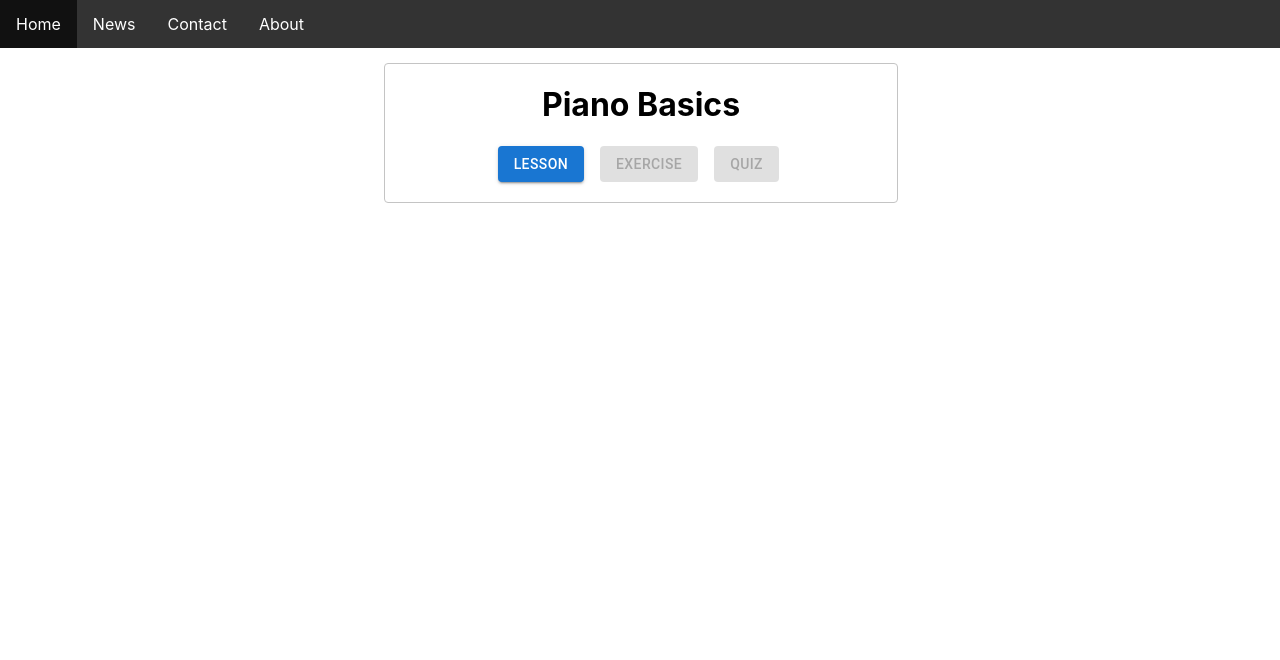
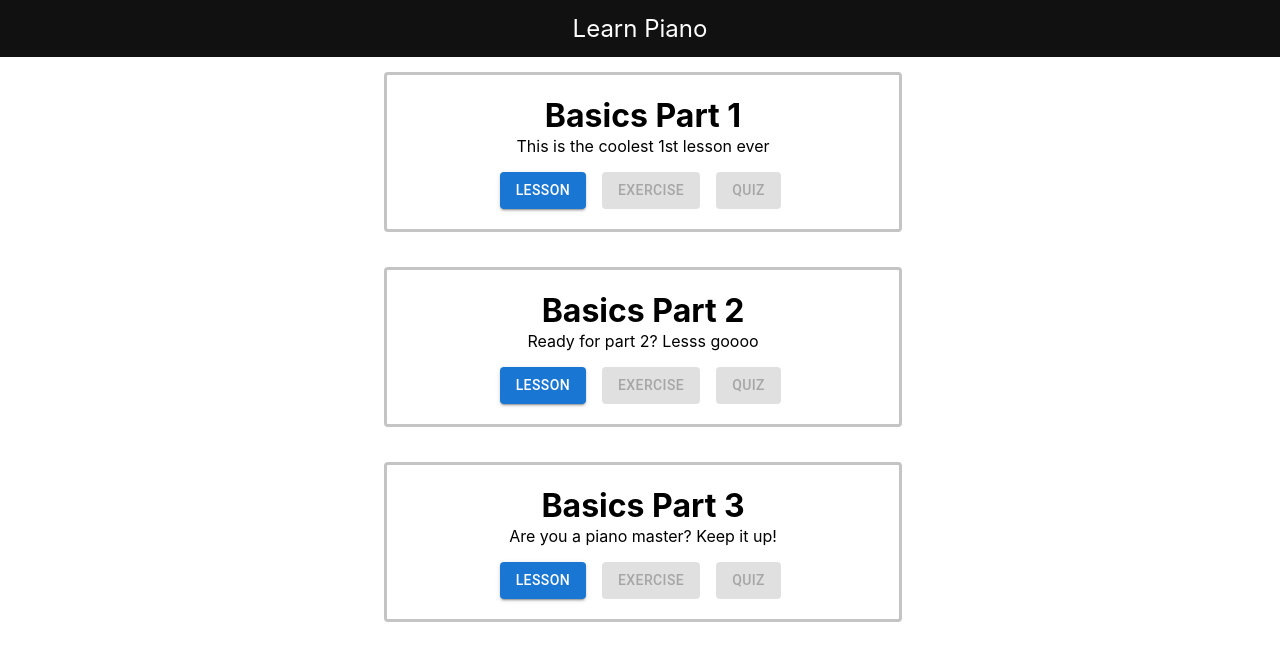
Before and after one commit to saingledue/MusicLessons, a React (Create React App) app in the folder learn-piano/: page / in a window 1280 px wide. Shown: the top 660 px of the page. Built offline with nearby package versions, Linux system fonts and the light colour scheme.

Commit message:
Updated Base homepage layout

```diff
--- a/learn-piano/package.json
+++ b/learn-piano/package.json
@@ -9,6 +9,7 @@
     "@testing-library/jest-dom": "^5.14.1",
     "@testing-library/react": "^11.2.7",
     "@testing-library/user-event": "^12.8.3",
+    "prop-types": "^15.7.2",
     "react": "^17.0.2",
     "react-dom": "^17.0.2",
     "react-scripts": "4.0.3",
--- a/learn-piano/src/App.js
+++ b/learn-piano/src/App.js
@@ -7,7 +7,9 @@ function App() {
   return (
     <div className="App">
       <NavBar></NavBar>
-      <LessonCard></LessonCard>
+      <LessonCard lessonName='Basics Part 1' description="This is the coolest 1st lesson ever"></LessonCard>
+      <LessonCard lessonName='Basics Part 2' description="Ready for part 2? Lesss goooo"></LessonCard>
+      <LessonCard lessonName='Basics Part 3' description="Are you a piano master? Keep it up!"></LessonCard>
       {/* <header className="App-header">
         <img src={logo} className="App-logo" alt="logo" />
         <p>
--- a/learn-piano/src/components/lessoncard.jsx
+++ b/learn-piano/src/components/lessoncard.jsx
@@ -2,15 +2,20 @@ import React, { Component } from "react";
 import './styles/lessoncard.css';
 import Button from '@mui/material/Button';
 import Stack from '@mui/material/Stack';
+import PropTypes from 'prop-types';
 //https://mui.com/api/button/
 class LessonCard extends Component {
+
     render() {
         return (
             <React.Fragment >
                 <body className="lessoncard">
                     <h1 >
-                        Piano Basics
+                        {this.props.lessonName}
                     </h1>
+                    <p>
+                        {this.props.description}
+                    </p>
                     <Stack direction="row" className="button" spacing={2}>
                         <Button variant="contained">Lesson</Button>
                         <Button variant="contained" disabled>Exercise</Button>
@@ -22,4 +27,9 @@ class LessonCard extends Component {
     }
 }
 
+LessonCard.propTypes = {
+    lessonName: PropTypes.string.isRequired,
+    description: PropTypes.string.isRequired,
+};
+
 export default LessonCard;
--- a/learn-piano/src/components/navbar.jsx
+++ b/learn-piano/src/components/navbar.jsx
@@ -6,10 +6,10 @@ class NavBar extends Component {
         return (
             <React.Fragment>
                 <ul>
-                    <li><a class="active" href="#home">Home</a></li>
-                    <li><a href="#news">News</a></li>
+                    <li><a class="active" href="#home">Learn Piano</a></li>
+                    {/* <li><a href="#news">News</a></li>
                     <li><a href="#contact">Contact</a></li>
-                    <li><a href="#about">About</a></li>
+                    <li><a href="#about">About</a></li> */}
                 </ul>
             </React.Fragment>
         );
--- a/learn-piano/src/components/styles/lessoncard.css
+++ b/learn-piano/src/components/styles/lessoncard.css
@@ -1,13 +1,21 @@
 
 .lessoncard{
-    border: 1px solid #c4c4c4;
+    border: 3px solid #c4c4c4;
     border-radius: 4px;
     width: 40%;
     margin-left: 30%;
     margin-top: 15px;
-    margin-bottom: 15px;
+    margin-bottom: 35px;
 }
 .button{
     margin-left: 22%;
     margin-bottom: 20px;
 }
+
+p{
+    margin-top: 0px;
+}
+
+h1{
+    margin-bottom: 1px;
+}
--- a/learn-piano/src/components/styles/navbar.css
+++ b/learn-piano/src/components/styles/navbar.css
@@ -7,7 +7,7 @@ ul {
   }
 
   li {
-    float: left;
+
   }
 
   li a {
@@ -16,6 +16,7 @@ ul {
     text-align: center;
     padding: 14px 16px;
     text-decoration: none;
+    font-size: 24px;
   }
 
   li a:hover {
--- a/learn-piano/src/index.js
+++ b/learn-piano/src/index.js
@@ -3,7 +3,7 @@ import ReactDOM from 'react-dom';
 import './index.css';
 import App from './App';
 import reportWebVitals from './reportWebVitals';
-import NavBar from "./components/navbar";
+
 
 ReactDOM.render(
   <React.StrictMode>
```
Also changed, not shown: 1 other file (tests, documents, lock files or other folders).
